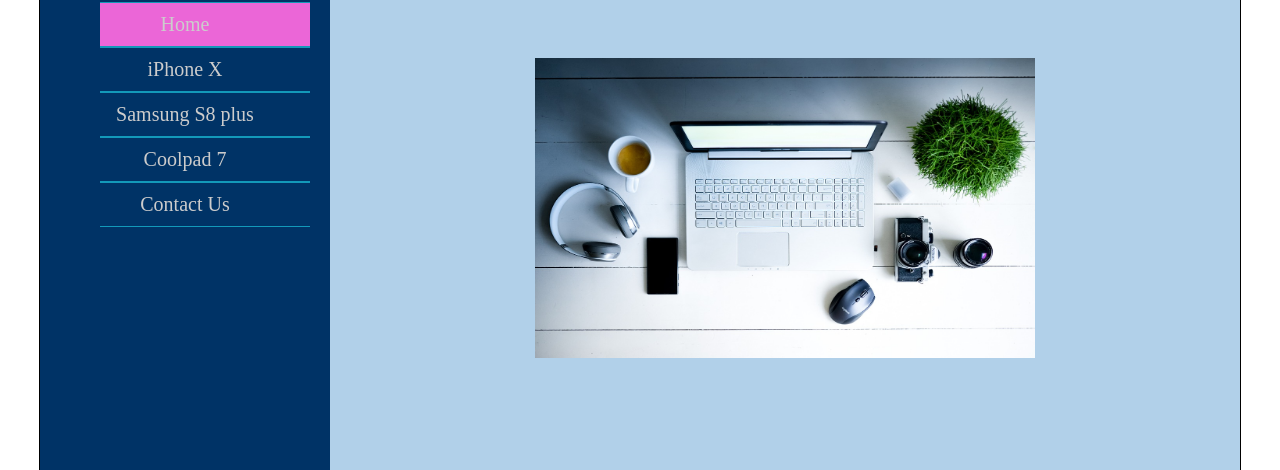
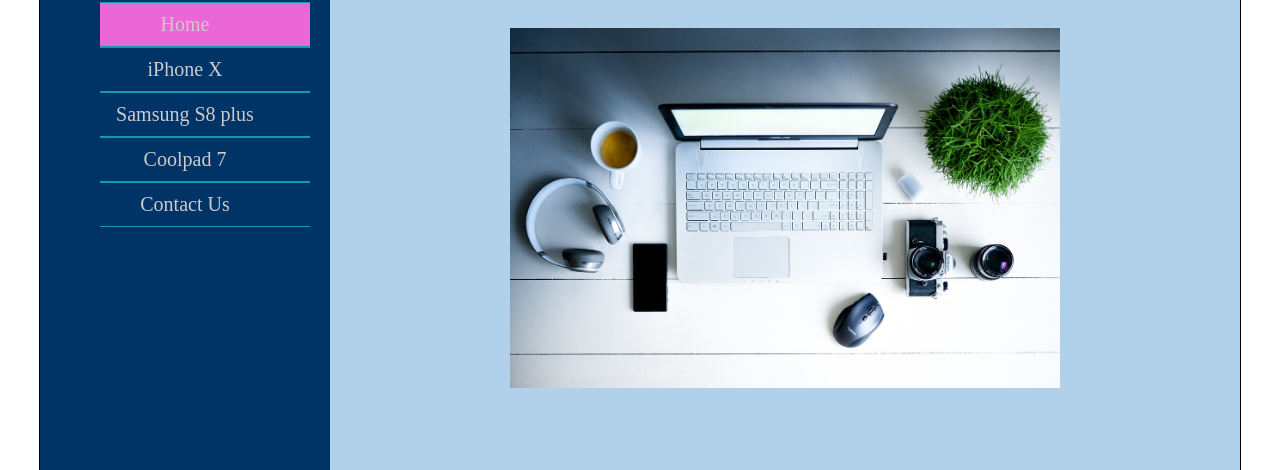
Before and after one commit to RanuYadav70/iphone, a plain HTML site: page index.html in a window 1280 px wide. In both pictures the pointer is over the picture 785 px from the left and 345 px from the top of the page. Shown: the part 137-607 px from the top of the page. Drawn offline with Linux system fonts and the light colour scheme.

Commit message:
Update index.html

```diff
--- a/index.html
+++ b/index.html
@@ -9,6 +9,10 @@
         .v{
             background-color: #eb66d7;
        }
+      img:hover{
+      transform: scale(1.1,1.2);
+      transition:linear all 0.3s;
+      }
     </style>
 </head>
 <body>
```
